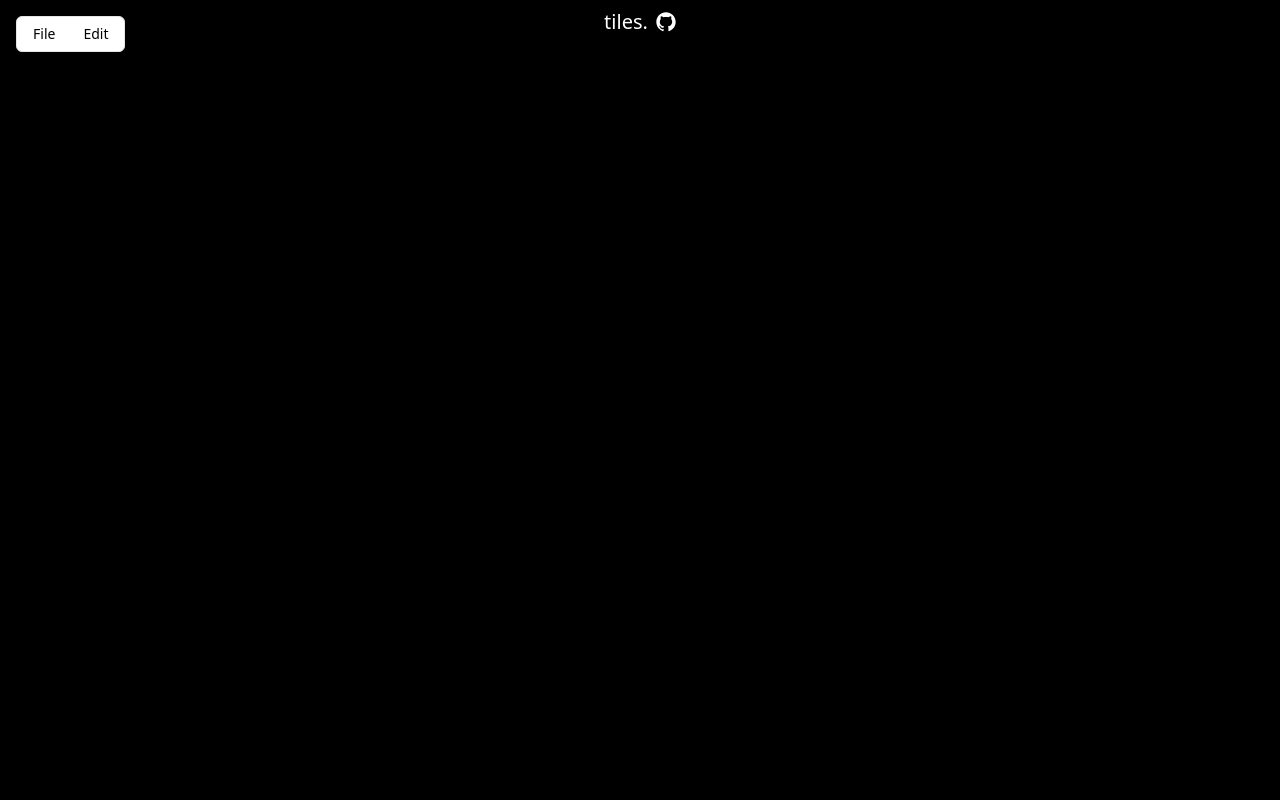
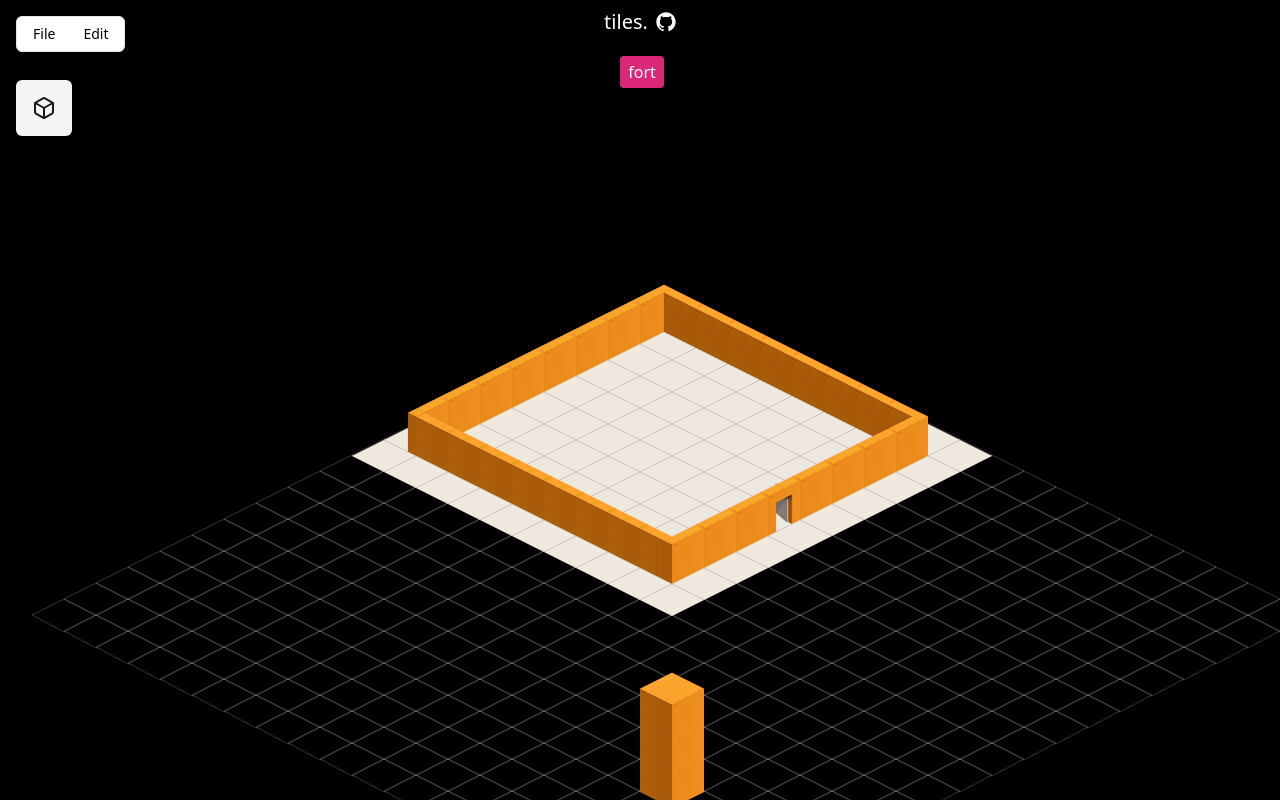
Before and after one commit to danielj247/tiles, a React (Vite) app: page / in a window 1280 px wide. Built offline with nearby package versions, Linux system fonts and the light colour scheme.

Commit message:
add z axis, update most to use Vector3

```diff
--- a/src/entities/tile.ts
+++ b/src/entities/tile.ts
@@ -18,7 +18,13 @@ export default function Tile(props: TileProps) {
     ? "rgba(255, 255, 255, 0.7)"
     : "rgba(255, 255, 255, 0.2)";
 
-  const pixels = toPixel(position, tileset);
+  const pixels = toPixel(
+    {
+      ...position,
+      z: 0,
+    },
+    tileset,
+  );
 
   const northPoint = {
     x: Math.round(pixels.x + tileset.tile.width / 2),
--- a/src/main.ts
+++ b/src/main.ts
@@ -13,9 +13,9 @@ document.addEventListener("DOMContentLoaded", async () => {
   registerControls();
 
   // dev map - uncomment to use
-  // await (await import("@/store"))
-  //   .getStore()
-  //   .setMap((await import("@/maps/fort")).default);
+  await (await import("@/store"))
+    .getStore()
+    .setMap((await import("@/maps/fort")).default);
 
   // set the canvas size on window resize
   window.addEventListener("resize", prepareCanvas);
--- a/src/maps/fort.ts
+++ b/src/maps/fort.ts
@@ -14,10 +14,12 @@ function generateMap(): Map {
         size: {
           x: 1,
           y: 1,
+          z: 1,
         },
         position: {
           x: i,
           y: j,
+          z: 0,
         },
         sprite: proto.src.floor,
       });
@@ -32,10 +34,12 @@ function generateMap(): Map {
       size: {
         x: 1,
         y: 1,
+        z: 1,
       },
       position: {
         x: 0,
         y: i,
+        z: 0,
       },
       sprite: proto.src.wall,
     });
@@ -49,10 +53,12 @@ function generateMap(): Map {
       size: {
         x: 1,
         y: 1,
+        z: 1,
       },
       position: {
         x: i,
         y: 1,
+        z: 0,
       },
       sprite: proto.src.wall,
     });
@@ -66,10 +72,12 @@ function generateMap(): Map {
       size: {
         x: 1,
         y: 1,
+        z: 1,
       },
       position: {
         x: i,
         y: 8,
+        z: 0,
       },
       sprite: proto.src.wall,
     });
@@ -84,10 +92,12 @@ function generateMap(): Map {
         size: {
           x: 1,
           y: 1,
+          z: 1,
         },
         position: {
           x: 8,
           y: 5,
+          z: 0,
         },
         sprite: proto.src.doorOpen,
       });
@@ -100,14 +110,64 @@ function generateMap(): Map {
       size: {
         x: 1,
         y: 1,
+        z: 1,
       },
       position: {
         x: 8,
         y: i,
+        z: 0,
       },
       sprite: proto.src.wall,
     });
   }
+
+  entities.push(
+    {
+      id: "block-1",
+      rotation: Rotation.SOUTH,
+      size: {
+        x: 1,
+        y: 1,
+        z: 1,
+      },
+      position: {
+        x: 15,
+        y: 15,
+        z: 0,
+      },
+      sprite: proto.src.block,
+    },
+    {
+      id: "block-2",
+      rotation: Rotation.SOUTH,
+      size: {
+        x: 1,
+        y: 1,
+        z: 1,
+      },
+      position: {
+        x: 15,
+        y: 15,
+        z: 1,
+      },
+      sprite: proto.src.block,
+    },
+    {
+      id: "block-3",
+      rotation: Rotation.SOUTH,
+      size: {
+        x: 1,
+        y: 1,
+        z: 1,
+      },
+      position: {
+        x: 15,
+        y: 15,
+        z: 2,
+      },
+      sprite: proto.src.block,
+    },
+  );
 
   return {
     name: "fort",
--- a/src/types/vector.ts
+++ b/src/types/vector.ts
@@ -2,3 +2,9 @@ export interface Vector2 {
   x: number;
   y: number;
 }
+
+export interface Vector3 {
+  x: number;
+  y: number;
+  z: number;
+}
--- a/src/ui/components/menu-bar/index.tsx
+++ b/src/ui/components/menu-bar/index.tsx
@@ -137,8 +137,6 @@ export default function MenuBar(props: MenubarProps) {
 
                 if (!loadedMap) return;
 
-                console.log(loadedMap);
-
                 setMap(loadedMap);
               }}
             >
--- a/src/ui/components/menu-bar/new-map-menu-item.tsx
+++ /dev/null
@@ -1,28 +0,0 @@
-import { MenubarItem } from "../ui/menubar";
-import {
-  Dialog,
-  DialogContent,
-  DialogDescription,
-  DialogHeader,
-  DialogTitle,
-  DialogTrigger,
-} from "@/ui/components/ui/dialog";
-
-export default function NewMapMenuItem() {
-  return (
-    <Dialog>
-      <DialogTrigger asChild>
-        <MenubarItem>New Map</MenubarItem>
-      </DialogTrigger>
-      <DialogContent>
-        <DialogHeader>
-          <DialogTitle>Are you sure absolutely sure?</DialogTitle>
-          <DialogDescription>
-            This action cannot be undone. This will permanently delete your
-            account and remove your data from our servers.
-          </DialogDescription>
-        </DialogHeader>
-      </DialogContent>
-    </Dialog>
-  );
-}
--- a/src/utils/controls.ts
+++ b/src/utils/controls.ts
@@ -20,14 +20,26 @@ export function registerControls() {
       return;
     }
 
+    const z = store.map.entities.filter((e) => {
+      return (
+        e.position.x === store.mouse.position.x &&
+        e.position.y === store.mouse.position.y
+      );
+    }).length;
+
     store.map?.entities.push({
       id: Math.random().toString(36).substr(2, 9),
-      position: store.mouse.position,
+      position: {
+        x: store.mouse.position.x,
+        y: store.mouse.position.y,
+        z,
+      },
       rotation:
         store.editor.toolbar.selectedComponentRotation ?? Rotation.NORTH,
       size: {
         x: 1,
         y: 1,
+        z: 1,
       },
       sprite: store.editor.toolbar.selectedComponent,
     });
@@ -39,6 +51,7 @@ export function registerControls() {
     const screenVector = {
       x: event.clientX - rect.left - SPRITE_WIDTH / 2,
       y: event.clientY - rect.top - SPRITE_HEIGHT / 1.2,
+      z: 0,
     };
 
     const gridVector = toGrid(screenVector, grid);
--- a/src/utils/isometric.ts
+++ b/src/utils/isometric.ts
@@ -2,7 +2,7 @@
 // https://gist.github.com/jordwest/8a12196436ebcf8df98a2745251915b5
 
 import { getStore } from "@/store";
-import { Vector2 } from "@/types/vector";
+import { Vector2, Vector3 } from "@/types/vector";
 import { SPRITE_HEIGHT, SPRITE_WIDTH } from "@/consts/sprite";
 import { Tileset } from "@/types/tileset";
 
@@ -41,7 +41,7 @@ function invertMatrix(a: number, b: number, c: number, d: number) {
   };
 }
 
-export function toPixel(grid: Vector2, tileset: Tileset, camera = true) {
+export function toPixel(grid: Vector3, tileset: Tileset, camera = true) {
   const store = getStore();
   const { i_x, i_y, j_x, j_y } = mods(tileset);
   const width = tileset?.tile?.width || SPRITE_WIDTH;
@@ -54,11 +54,15 @@ export function toPixel(grid: Vector2, tileset: Tileset, camera = true) {
 
   return {
     x: grid.x * i_x * 0.5 * width + grid.y * j_x * 0.5 * width + offset.x,
-    y: grid.x * i_y * 0.5 * height + grid.y * j_y * 0.5 * height + offset.y,
+    y:
+      grid.x * i_y * 0.5 * height +
+      grid.y * j_y * 0.5 * height -
+      grid.z * height * 0.25 +
+      offset.y,
   };
 }
 
-export function toGrid(pixel: Vector2, tileset: Tileset, camera = true) {
+export function toGrid(pixel: Vector3, tileset: Tileset, camera = true) {
   const store = getStore();
   const { i_x, i_y, j_x, j_y } = mods(tileset);
   const width = tileset?.tile?.width || SPRITE_WIDTH;
@@ -76,6 +80,22 @@ export function toGrid(pixel: Vector2, tileset: Tileset, camera = true) {
     offset = store.camera.position;
   }
 
+  const p = pixel as Vector3;
+  if (p.z) {
+    return {
+      x:
+        (pixel.x - offset.x) * inv.a +
+        (pixel.y - offset.y) * inv.b -
+        p.z * inv.a -
+        p.z * inv.b,
+      y:
+        (pixel.x - offset.x) * inv.c +
+        (pixel.y - offset.y) * inv.d -
+        p.z * inv.c -
+        p.z * inv.d,
+    };
+  }
+
   return {
     x: (pixel.x - offset.x) * inv.a + (pixel.y - offset.y) * inv.b,
     y: (pixel.x - offset.x) * inv.c + (pixel.y - offset.y) * inv.d,
--- a/src/utils/render.ts
+++ b/src/utils/render.ts
@@ -6,6 +6,7 @@ import { updateCamera } from "@/utils/camera";
 import { getCanvas } from "@/utils/canvas";
 import { Rotation } from "@/types/rotation";
 import { Map } from "@/types/map";
+import { Mouse } from "lucide-react";
 
 export function render() {
   const store = getStore();
@@ -46,6 +47,8 @@ function renderMap(map?: Map) {
       xMax: a.position.x + a.size.x,
       yMin: a.position.y,
       yMax: a.position.y + a.size.y,
+      zMin: a.position.z,
+      zMax: a.position.z + a.size.z,
     };
 
     const bRange = {
@@ -53,6 +56,8 @@ function renderMap(map?: Map) {
       xMax: b.position.x + b.size.x,
       yMin: b.position.y,
       yMax: b.position.y + b.size.y,
+      zMin: b.position.z,
+      zMax: b.position.z + b.size.z,
     };
 
     if (aRange.xMin >= bRange.xMax) return 1;
@@ -62,6 +67,10 @@ function renderMap(map?: Map) {
     if (aRange.yMin >= bRange.yMax) return 1;
 
     if (bRange.yMin >= aRange.yMax) return -1;
+
+    if (aRange.zMin >= bRange.zMax) return 1;
+
+    if (bRange.zMin >= aRange.zMax) return -1;
 
     return 0;
   });
@@ -86,13 +95,24 @@ function renderGhost() {
     return;
   }
 
+  const z = store.map.entities.filter((e) => {
+    return (
+      e.position.x === store.mouse.position.x &&
+      e.position.y === store.mouse.position.y
+    );
+  }).length;
+
   Block({
     opacity: 0.7,
     tileset,
     entity: {
       id: "ghost",
-      position: store.mouse.position,
-      size: { x: 1, y: 1 },
+      position: {
+        x: store.mouse.position.x,
+        y: store.mouse.position.y,
+        z,
+      },
+      size: { x: 1, y: 1, z: 1 },
       rotation: selectedRotation || Rotation.NORTH,
       sprite: selectedComponent,
     },
```
Also changed, not shown: src/types/entity.ts (+3 -4 lines).
